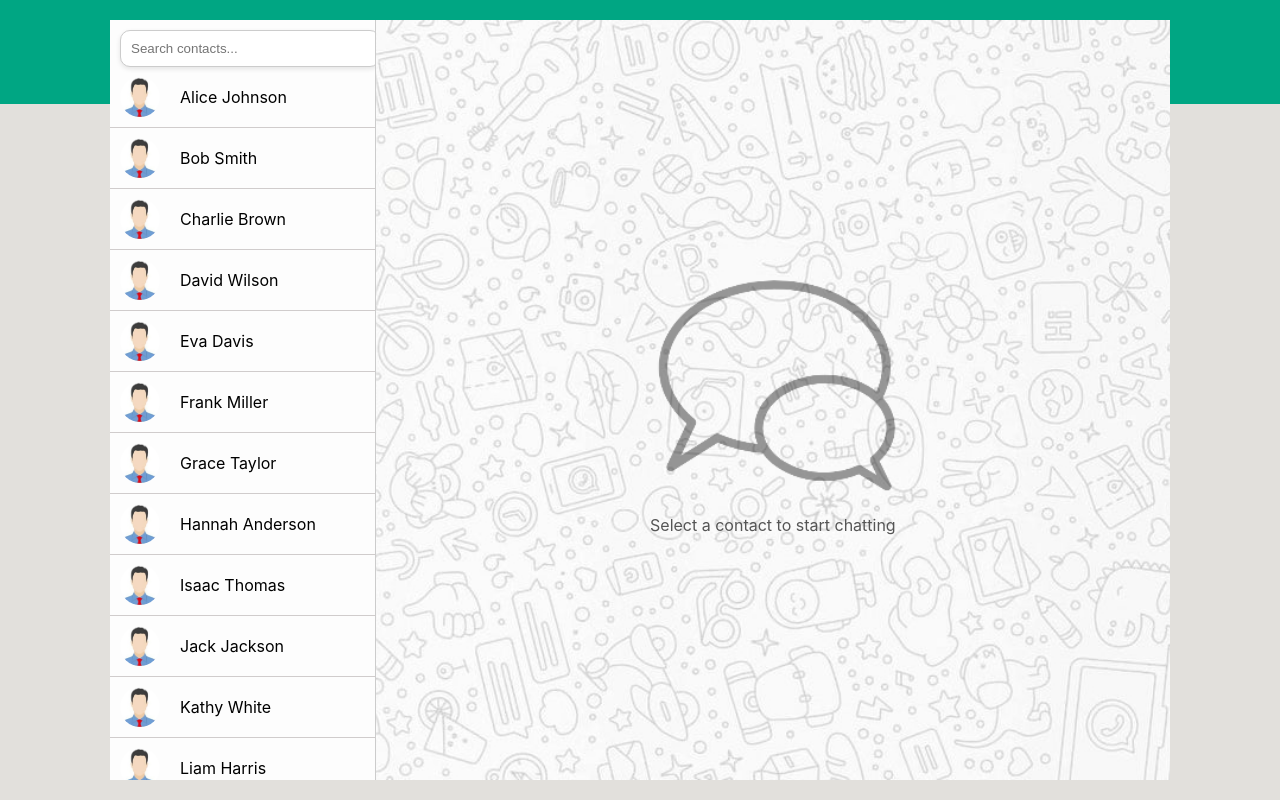
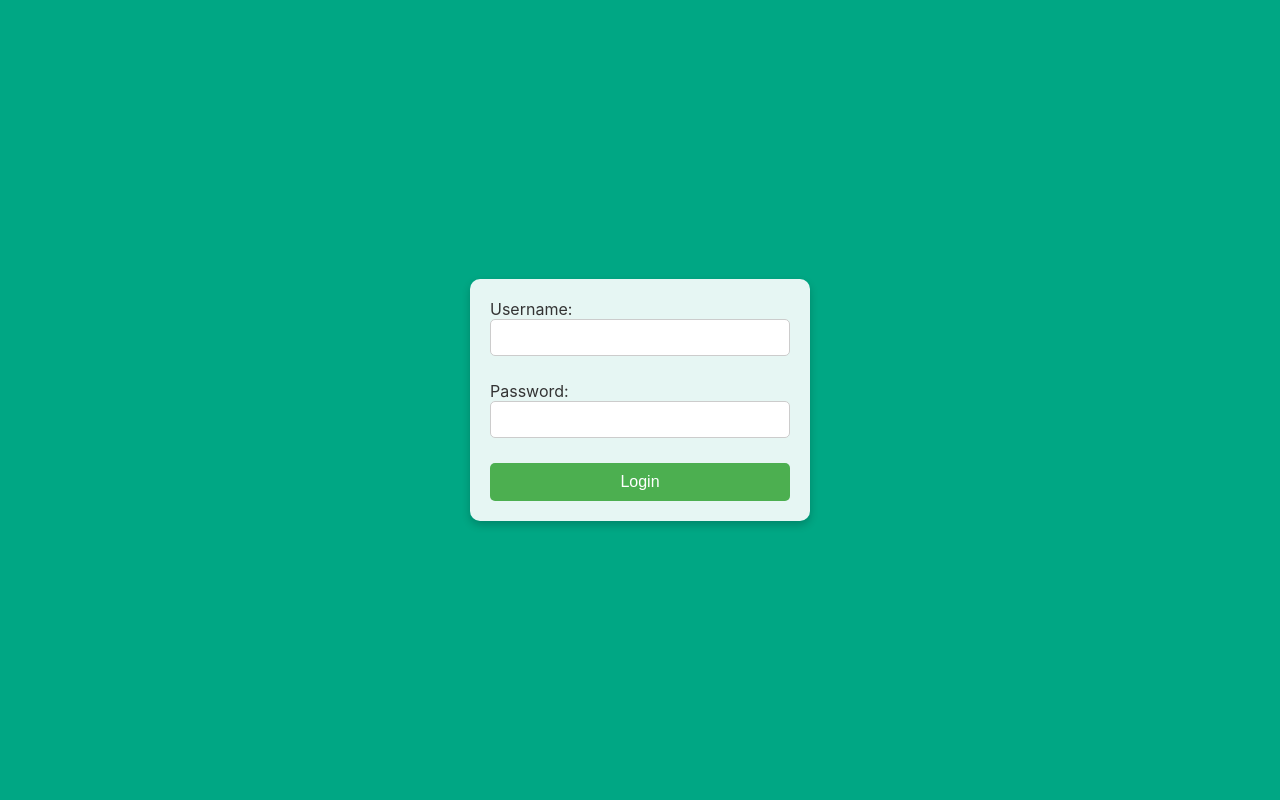
Before and after one commit to Bishal16/ChatApp-Frontend-ReactJs, a React (Create React App) app: page / in a window 1280 px wide. Built offline with nearby package versions, Linux system fonts and the light colour scheme.

Commit message:
work done from office

```diff
--- a/src/App.css
+++ b/src/App.css
@@ -24,7 +24,7 @@
 }
 
 .main.no-contact {
-  background-image: url('./resources/photos/bg-chat.jpg'); /* Update the path */
+  background-image: url('resources/photos/bg-chat1.jpg'); /* Update the path */
   background-size: cover;
   background-position: center;
 }
@@ -39,7 +39,7 @@
   padding: 20px;
   /*margin-right: 20px;*/
   /*margin-top: 20px;*/
-  background-image: url('./resources/photos/bg-msg.webp'); /* Update the path */
+  background-image: url('./resources/photos/bg-chat.png'); /* Update the path */
   background-size: cover;
   background-position: center;
   /*opacity: 0.5;*/
--- a/src/App.js
+++ b/src/App.js
@@ -1,10 +1,10 @@
-import React, { useState } from 'react';
+import React, { useState, useEffect } from 'react';
 import './App.css';
 import ContactList from './components/ContactList';
 import ChatWindow from './components/ChatWindow';
 import MessageInput from './components/MessageInput';
 import ChatHeader from './components/ChatHeader';
-
+import Login from './components/Login';
 import profileImage from './resources/photos/profile.jpeg';
 
 const App = () => {
@@ -40,8 +40,13 @@ const App = () => {
     { sender: 'Alice Johnson', text: 'I am doing well. Thanks for asking!', timestamp: Date.now() - 400000 },
   ]);
 
-  // const [messages, setMessages] = useState([]);
   const [selectedContact, setSelectedContact] = useState(null);
+  const [isLoggedIn, setIsLoggedIn] = useState(false);
+
+  useEffect(() => {
+    const loggedIn = localStorage.getItem('isLoggedIn') === 'true';
+    setIsLoggedIn(loggedIn);
+  }, []);
 
   const handleSelectContact = (contact) => {
     setSelectedContact(contact);
@@ -59,6 +64,17 @@ const App = () => {
       // Send the message to the backend
     }
   };
+
+  const handleLogin = (user) => {
+    localStorage.setItem('isLoggedIn', 'true');
+    setIsLoggedIn(true)
+  };
+
+
+
+  if (!isLoggedIn) {
+    return <Login onLogin={handleLogin} />;
+  }
 
   return (
       <div className="app">
--- /dev/null
+++ b/src/components/Login.js
@@ -0,0 +1,45 @@
+import React, { useState } from 'react';
+import './css/Login.css';
+
+const Login = ({ onLogin }) => {
+    const [username, setUsername] = useState('');
+    const [password, setPassword] = useState('');
+
+    const handleLogin = (e) => {
+        e.preventDefault();
+        // Mock API call for login validation
+        if (username === 'test' && password === '1111') {
+            onLogin({ username });
+        } else {
+            alert('Invalid credentials');
+        }
+    };
+
+
+
+    return (
+        <div className="login-container">
+            <form onSubmit={handleLogin}>
+                <label>
+                    Username:
+                    <input
+                        type="text"
+                        value={username}
+                        onChange={(e) => setUsername(e.target.value)}
+                    />
+                </label>
+                <label>
+                    Password:
+                    <input
+                        type="password"
+                        value={password}
+                        onChange={(e) => setPassword(e.target.value)}
+                    />
+                </label>
+                <button type="submit">Login</button>
+            </form>
+        </div>
+    );
+};
+
+export default Login;
--- /dev/null
+++ b/src/components/css/Login.css
@@ -0,0 +1,47 @@
+/* Login.css */
+
+.login-container {
+    display: flex;
+    justify-content: center;
+    align-items: center;
+    height: 100vh;
+    background-color: rgb(0, 167, 132);
+}
+
+.login-container form {
+    background: rgba(255, 255, 255, 0.9);
+    padding: 20px;
+    border-radius: 10px;
+    box-shadow: 0 4px 8px rgba(0, 0, 0, 0.2);
+    width: 300px;
+}
+
+.login-container form label {
+    display: block;
+    font-size: 16px;
+    margin-bottom: 10px;
+    color: #333;
+}
+
+.login-container form input {
+    width: calc(100% - 22px);
+    padding: 10px;
+    margin-bottom: 15px;
+    border: 1px solid #ccc;
+    border-radius: 5px;
+}
+
+.login-container form button {
+    width: 100%;
+    padding: 10px;
+    background-color: #4CAF50;
+    color: white;
+    border: none;
+    border-radius: 5px;
+    cursor: pointer;
+    font-size: 16px;
+}
+
+.login-container form button:hover {
+    background-color: #45a049;
+}
```
Also changed, not shown: src/components/WhatsAppWebPage.js (added), src/resources/photos/bg-chat.png (added), src/resources/photos/bg-chat1.jpg (renamed from src/resources/photos/bg-chat.jpg).
